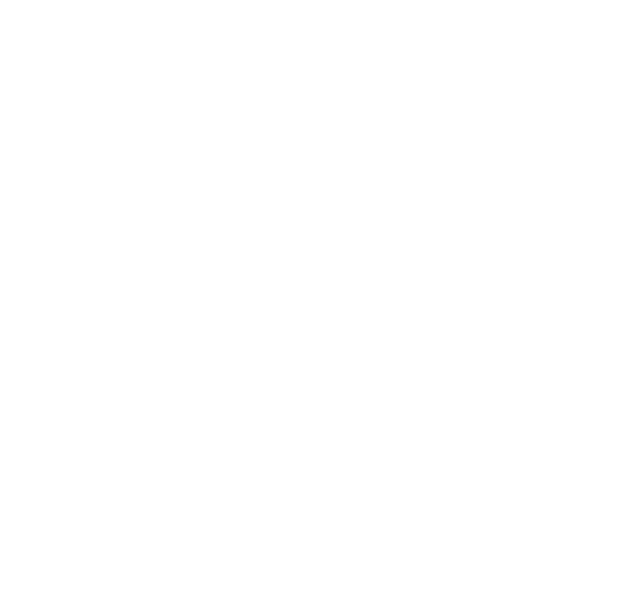
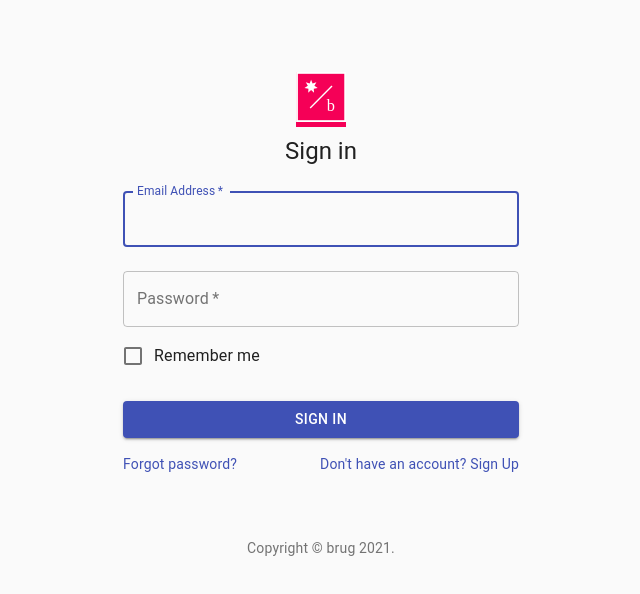
Before and after one commit to Moatezz/brag, a React (Create React App) app in the folder client/: page / in a window 1280 px wide. Shown: the top 594 px of the page, without its empty margins (319-959 px from the left). Built offline with nearby package versions, Linux system fonts and the light colour scheme.

Commit message:
so far so good

```diff
--- a/client/src/components/Pages/Login.js
+++ b/client/src/components/Pages/Login.js
@@ -1,7 +1,119 @@
 import React from 'react';
+import Button from '@material-ui/core/Button';
+import CssBaseline from '@material-ui/core/CssBaseline';
+import TextField from '@material-ui/core/TextField';
+import FormControlLabel from '@material-ui/core/FormControlLabel';
+import Checkbox from '@material-ui/core/Checkbox';
+import Link from '@material-ui/core/Link';
+import Grid from '@material-ui/core/Grid';
+import Box from '@material-ui/core/Box';
+import Typography from '@material-ui/core/Typography';
+import { makeStyles } from '@material-ui/core/styles';
+import Container from '@material-ui/core/Container';
+import Logo from '../Logo';
+
+function Copyright() {
+  return (
+    <Typography variant="body2" color="textSecondary" align="center">
+      {'Copyright © '}
+      <Link color="inherit" href="https://material-ui.com/">
+        brug
+      </Link>{' '}
+      {new Date().getFullYear()}
+      {'.'}
+    </Typography>
+  );
+}
+
+const useStyles = makeStyles((theme) => ({
+  paper: {
+    marginTop: theme.spacing(8),
+    display: 'flex',
+    flexDirection: 'column',
+    alignItems: 'center',
+  },
+  logo: {
+    margin: theme.spacing(1),
+    backgroundColor: theme.palette.secondary.main,
+    height: 'fit-content',
+    width: 'fit-content',
+  },
+  form: {
+    width: '100%', // Fix IE 11 issue.
+    marginTop: theme.spacing(1),
+  },
+  submit: {
+    margin: theme.spacing(3, 0, 2),
+  },
+}));
 
 function Login() {
-  return <div></div>;
+  const classes = useStyles();
+
+  return (
+    <Container component="main" maxWidth="xs">
+      <CssBaseline />
+      <div className={classes.paper}>
+        <Box className={classes.logo}>
+          <Logo variant="min" specs={50} />
+        </Box>
+        <Typography component="h1" variant="h5">
+          Sign in
+        </Typography>
+        <form className={classes.form} noValidate>
+          <TextField
+            variant="outlined"
+            margin="normal"
+            required
+            fullWidth
+            id="email"
+            label="Email Address"
+            name="email"
+            autoComplete="email"
+            autoFocus
+          />
+          <TextField
+            variant="outlined"
+            margin="normal"
+            required
+            fullWidth
+            name="password"
+            label="Password"
+            type="password"
+            id="password"
+            autoComplete="current-password"
+          />
+          <FormControlLabel
+            control={<Checkbox value="remember" color="primary" />}
+            label="Remember me"
+          />
+          <Button
+            type="submit"
+            fullWidth
+            variant="contained"
+            color="primary"
+            className={classes.submit}
+          >
+            Sign In
+          </Button>
+          <Grid container>
+            <Grid item xs>
+              <Link href="#" variant="body2">
+                Forgot password?
+              </Link>
+            </Grid>
+            <Grid item>
+              <Link href="#" variant="body2">
+                {"Don't have an account? Sign Up"}
+              </Link>
+            </Grid>
+          </Grid>
+        </form>
+      </div>
+      <Box mt={8}>
+        <Copyright />
+      </Box>
+    </Container>
+  );
 }
-
 export default Login;
```
